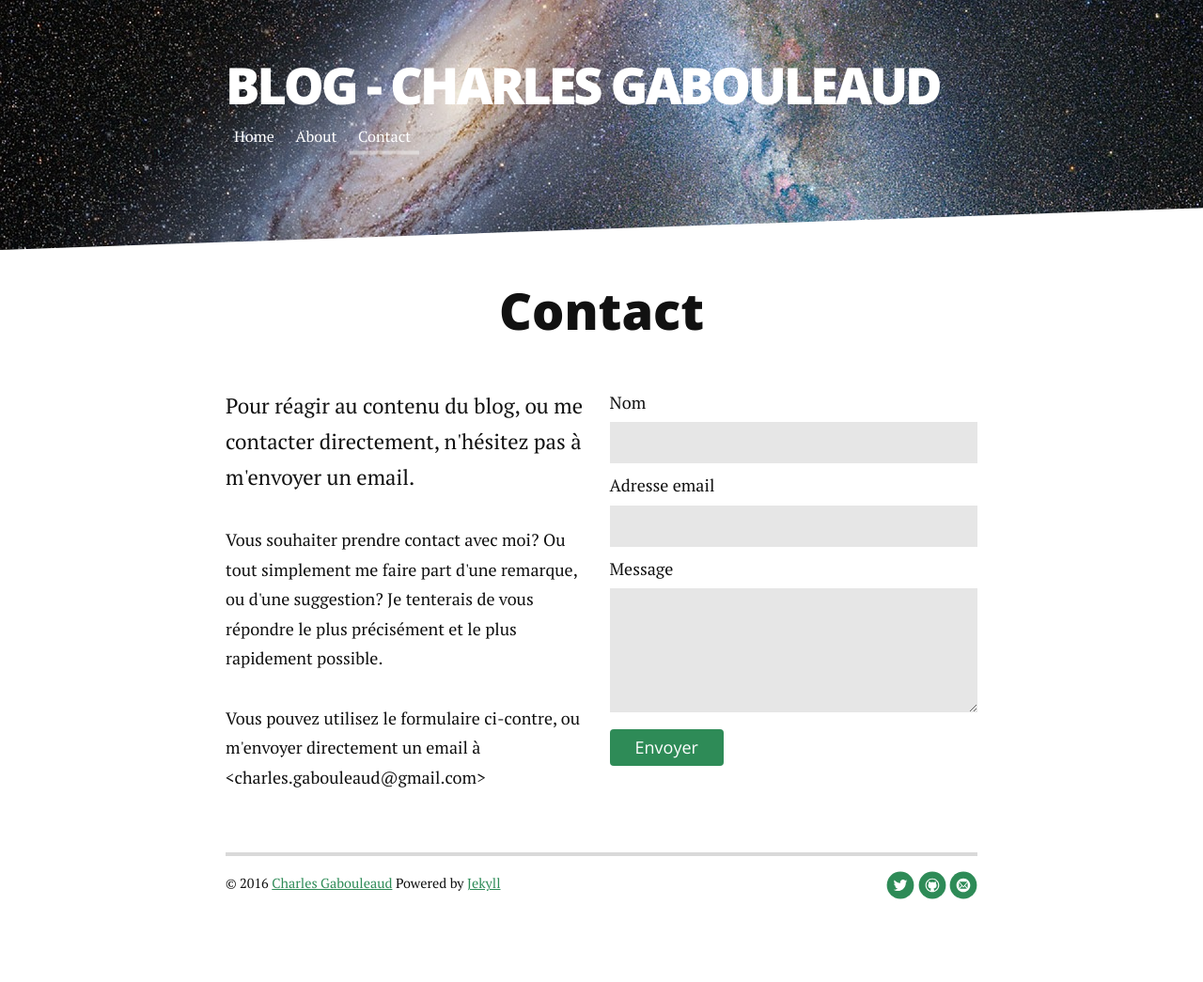
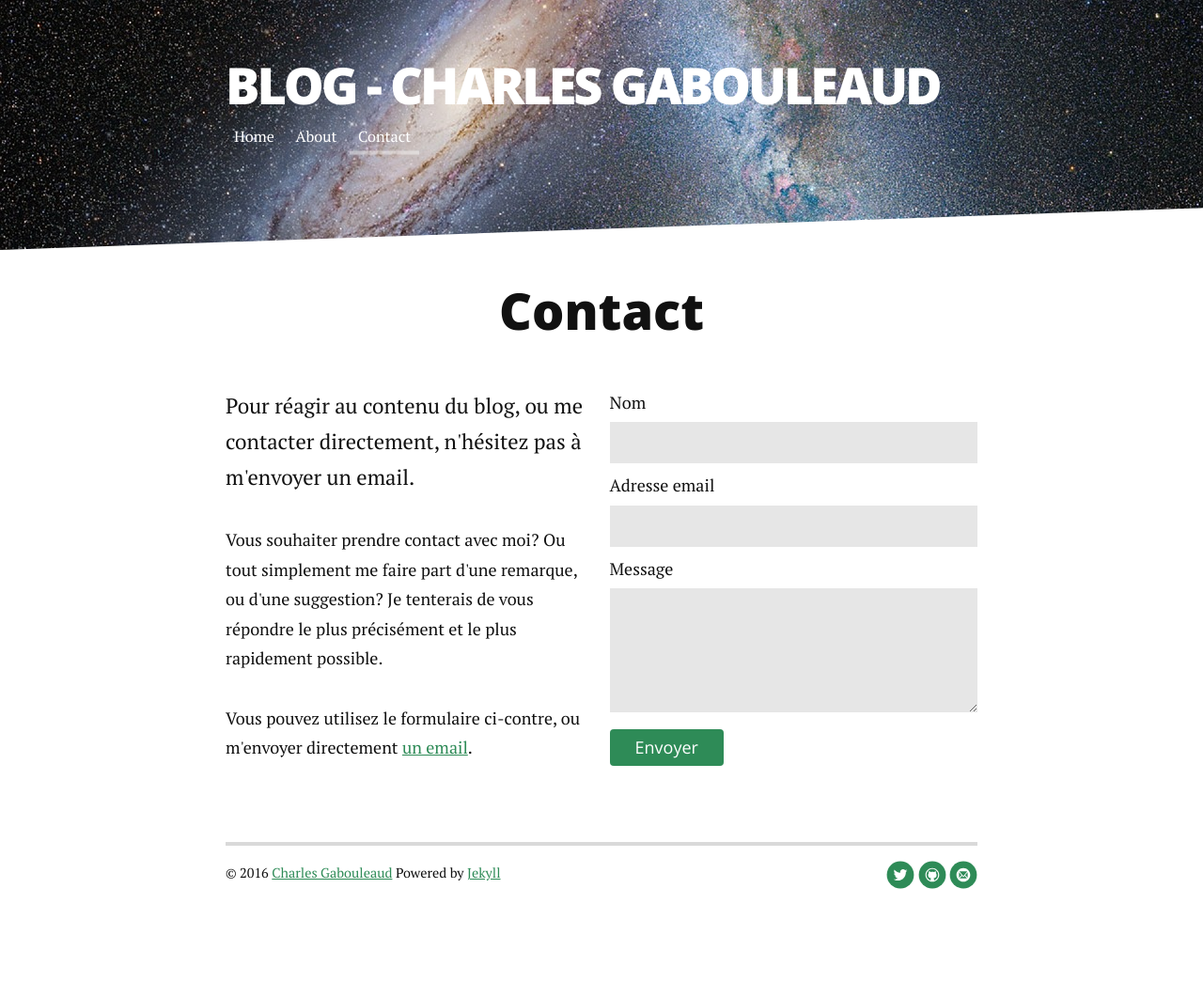
Before and after one commit to charlesgabouleaud/charlesgabouleaud.github.io, a Jekyll site: the page built from contact.md, in a window 1280 px wide. Shown: the whole page at 94% size. Built offline with Jekyll 4.4.1, drawn with Linux system fonts in a browser that asks for light colours; nearby versions of some CDN libraries; some of the changed lines change nothing that is shown.

Commit message:
Correction du lien vers l'adresse email

```diff
--- a/contact.md
+++ b/contact.md
@@ -8,7 +8,7 @@ title: Contact Charles Gabouleaud
   <div class="contactContent">
     <p class="intro">Pour réagir au contenu du blog, ou me contacter directement, n'hésitez pas à m'envoyer un email.</p>
     <p>Vous souhaiter prendre contact avec moi? Ou tout simplement me faire part d'une remarque, ou d'une suggestion? Je tenterais de vous répondre le plus précisément et le plus rapidement possible.</p>
-	<p>Vous pouvez utilisez le formulaire ci-contre, ou m'envoyer directement un email à <charles.gabouleaud@gmail.com></p>
+	<p>Vous pouvez utilisez le formulaire ci-contre, ou m'envoyer directement <a href="mailto:charles.gabouleaud@gmail.com">un email</a>.</p>
   </div>
   <form action="http://formspree.io/charles.gabouleaud@gmail.com" method="POST">
     <label for="name">Nom</label>
```
